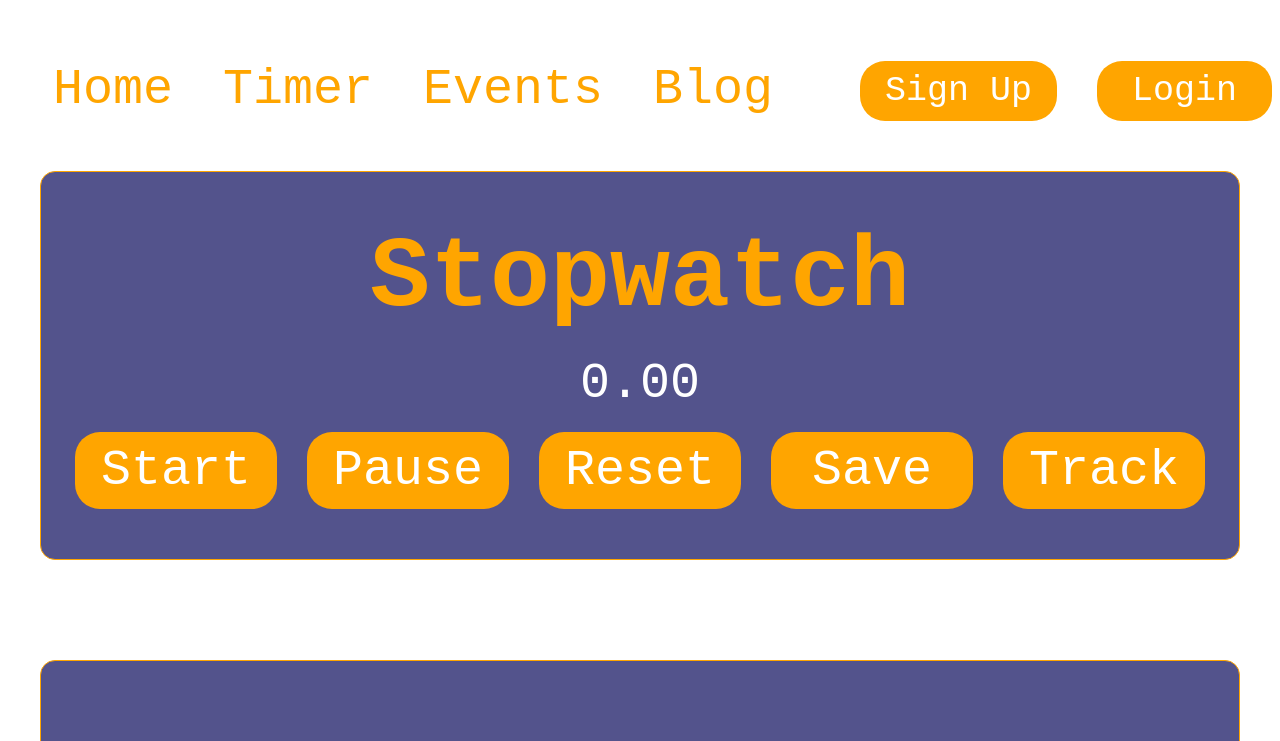
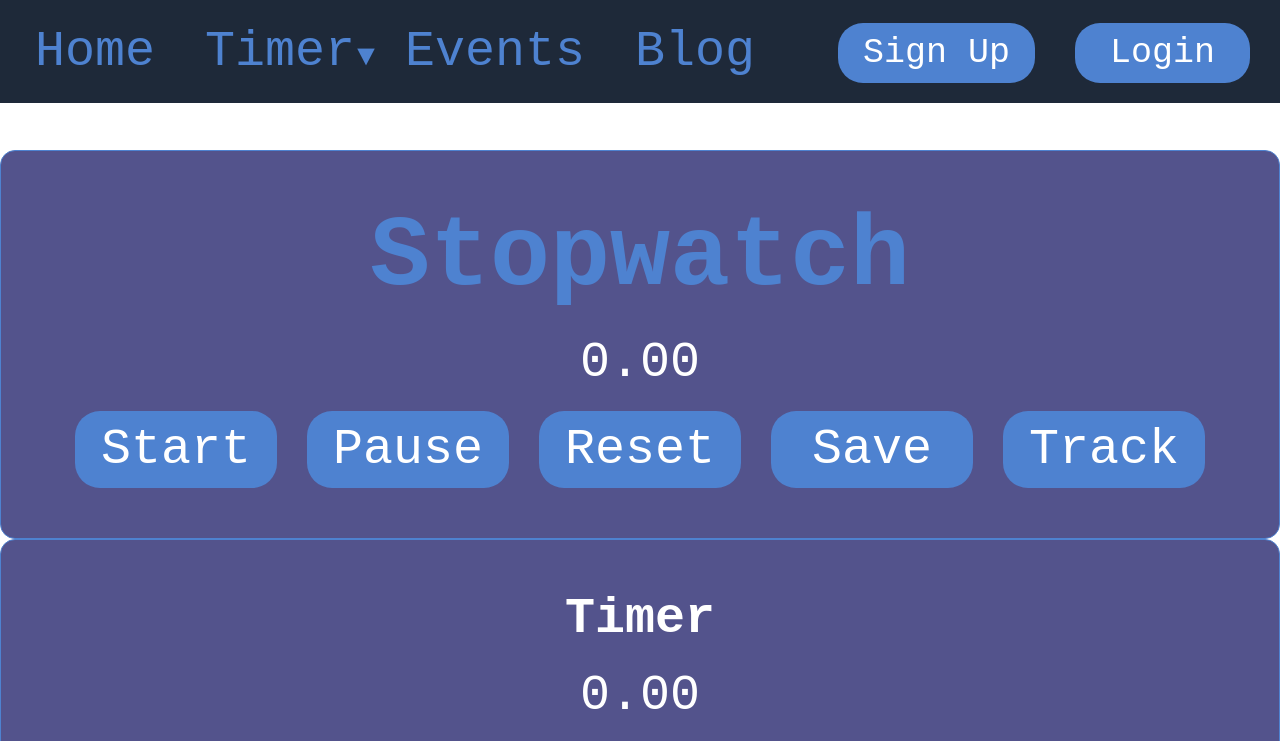
Before and after one commit to AbuSM/app-learn, a plain HTML site: page index.html in a window 1280 px wide. Shown: the top 741 px of the page. Drawn offline with Linux system fonts and the light colour scheme.

Commit message:
add: header triangle menu

```diff
--- a/index.html
+++ b/index.html
@@ -1,5 +1,6 @@
 <!DOCTYPE html>
 <html lang="en">
+
 <head>
     <meta charset="UTF-8" />
     <meta name="viewport" content="width=device-width, initial-scale=1.0" />
@@ -17,7 +18,11 @@
                     <a class="nav-link" href=""> Home </a>
                 </li>
                 <li>
-						<a class="nav-link" href="">Timer</a>
+                    <a class="nav-link open" href="">Timer</a>
+                    <ul>
+                        <li><a class="nav-link" href="">Stopwatch</a></li>
+                        <li><a class="nav-link" href="">Clock</a></li>
+                    </ul>
                 </li>
                 <li>
                     <a class="nav-link" href="">Events</a>
@@ -94,4 +99,5 @@
     <script src="stopwatch.js"></script>
     <script src="timer.js"></script>
 </body>
+
 </html>
--- a/styles.css
+++ b/styles.css
@@ -1,5 +1,5 @@
 :root {
-	--primary: orange;
+    --primary: rgb(78, 130, 208);
     --black: #333;
     --green: rgb(42, 208, 27);
     --border-radius-md: 25px;
@@ -7,6 +7,8 @@
 }
 
 * {
+    padding: 0;
+    margin: 0;
     box-sizing: border-box;
     font-family: monospace;
     font-size: 50px;
@@ -19,7 +21,15 @@ h1 {
     color: var(--primary);
 }
 
+header {
+    position: fixed;
+    width: 100%;
+    background-color: #1e2939;
+}
 header nav {
+    padding: 20px 30px;
+    margin: auto;
+    max-width: 1500px;
     display: flex;
     align-items: center;
     justify-content: space-between;
@@ -51,6 +61,7 @@ label {
 }
 
 main {
+    padding-top: 150px;
     display: flex;
     flex-direction: column;
     justify-content: center;
@@ -58,17 +69,18 @@ main {
 }
 
 .container {
-	width: 1200px;
+    max-width: 1500px;
+    width: 100%;
     padding: 50px 25px;
     text-align: center;
     margin: 0 auto;
-	border: 1px solid orange;
+    border: 1px solid var(--primary);
     border-radius: var(--border-radius-sm);
     background-color: rgb(83, 83, 140);
 }
 
 .btn {
-	background-color: orange;
+    background-color: var(--primary);
     color: white;
     border-radius: var(--border-radius-md);
     padding: 10px 25px;
@@ -112,3 +124,42 @@ dialog {
     background-color: transparent;
     border: 1px solid var(--green);
 }
+
+ul > li > ul {
+    display: none;
+    flex-direction: column;
+    padding: 0;
+    align-items: start;
+    top: 100%;
+    left: 0;
+    position: absolute;
+    /* transition: 0.3s; */
+    background-color: white;
+    padding-top: 20px;
+    padding-bottom: 20px;
+    border: 1px solid rgba(0, 0, 0, 0.353);
+}
+
+ul li:hover ul {
+    display: flex;
+}
+ul > li {
+    position: relative;
+}
+
+.nav-link.open {
+    border-bottom: none;
+    position: relative;
+}
+.nav-link.open::after {
+    content: "▼";
+    position: absolute;
+    top: 50%;
+    right: -20px;
+    transform: translateY(-50%);
+    font-size: 30px;
+}
+#stopwatch,
+#timer {
+    width: 100%;
+}
```
Lines whose indentation alone changed are shown as unchanged.
